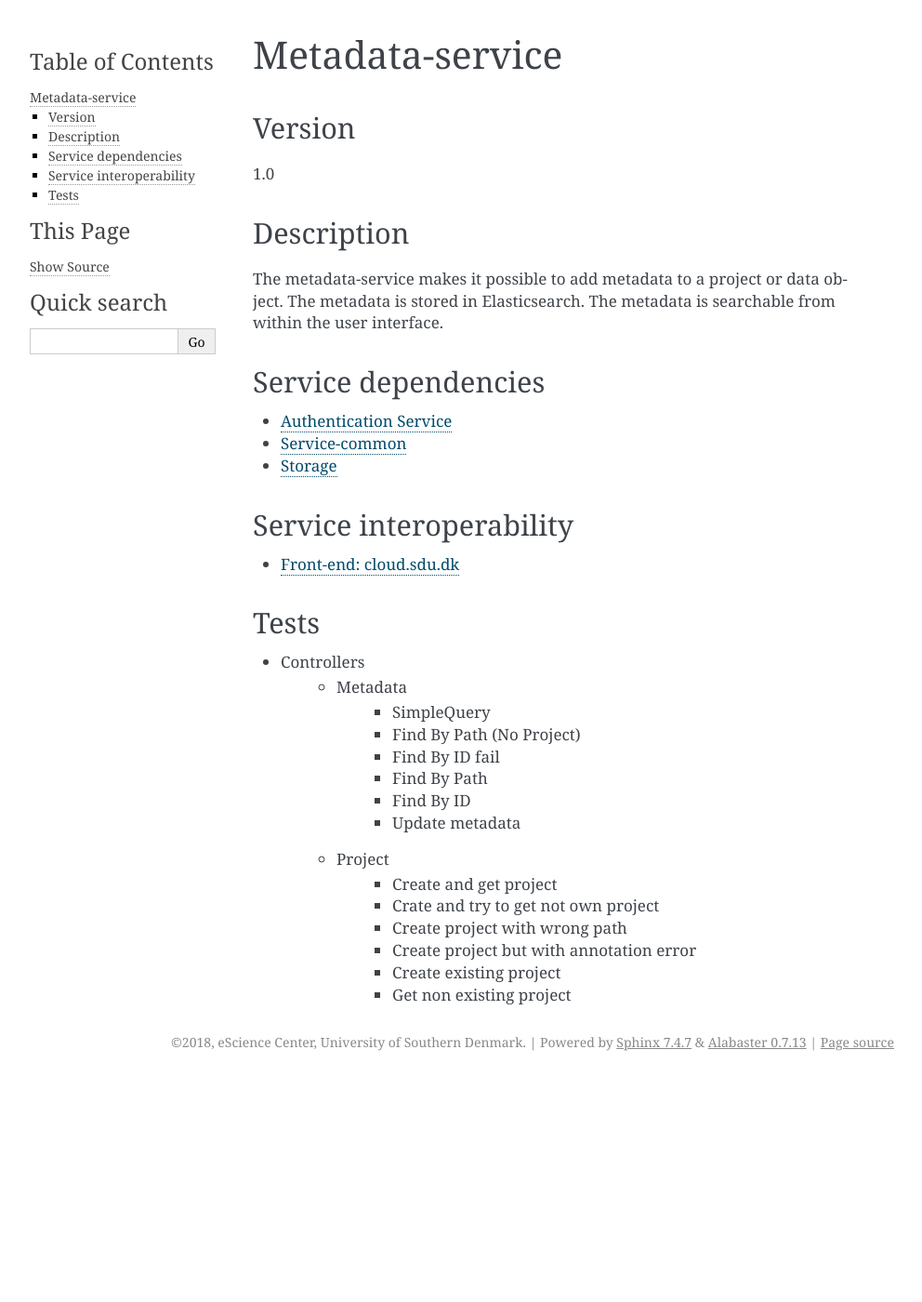
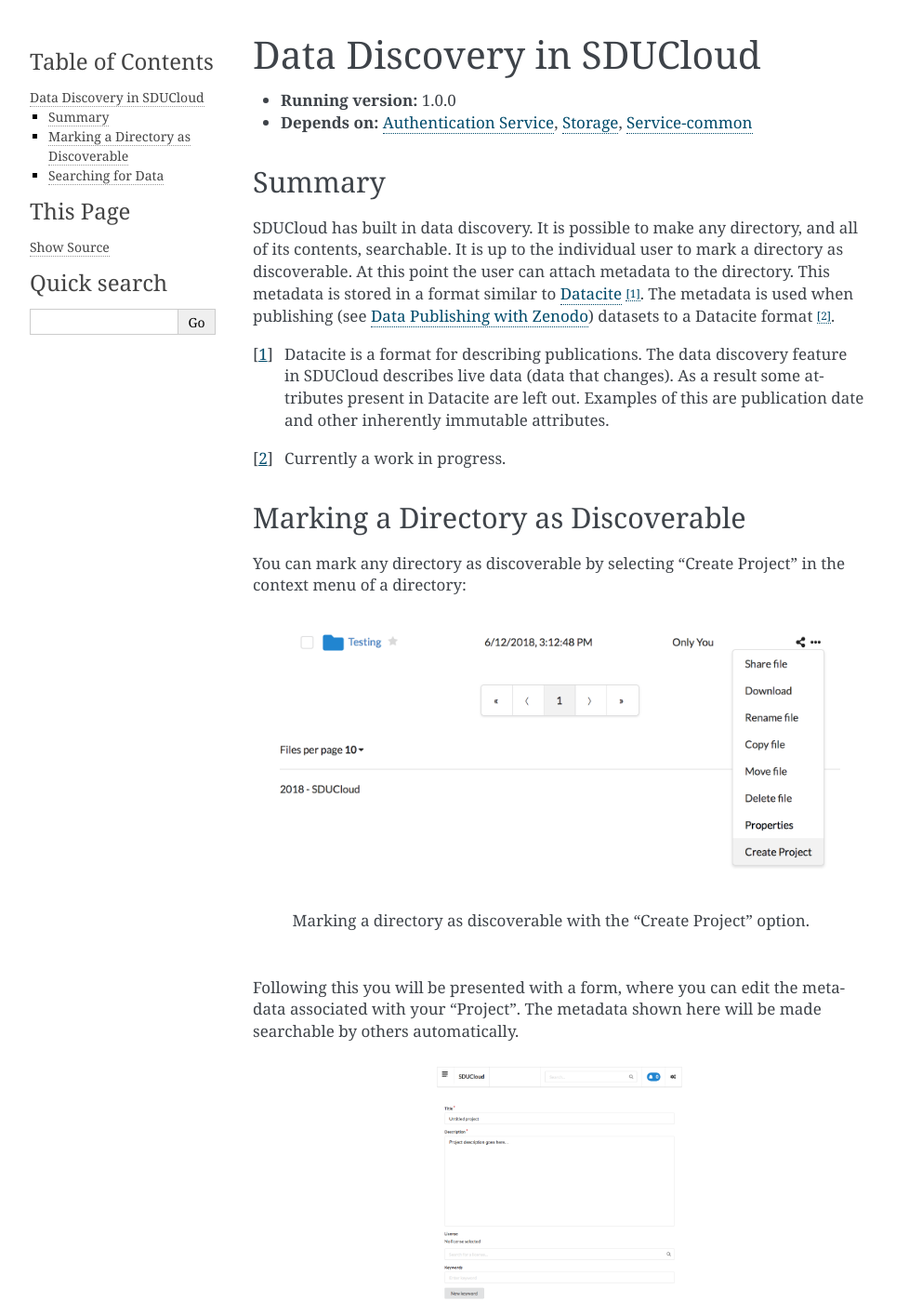
Before and after one commit to SDU-eScience/SDUCloudDoc, a Sphinx documentation site: the page built from docs/source/metadata-service.rst, in a window 1280 px wide and 1400 px high. Shown: the whole window at 93% size, without its empty margins (148-1140 px from the left). Built offline with Sphinx 7.4.7, drawn with Linux system fonts in a browser that asks for light colours; some of the changed text lies outside the part shown.

Commit message:
Data discovery section

```diff
--- a/docs/source/metadata-service.rst
+++ b/docs/source/metadata-service.rst
@@ -1,44 +1,77 @@
 .. _Metadata-service:
 
-Metadata-service
-================
+Data Discovery in SDUCloud
+================================================================================
 
-Version
--------
+* **Running version:** 1.0.0
+* **Depends on:** :ref:`auth-service`, :ref:`storage-service`,
+  :ref:`service-common`
 
-1.0
+Summary
+--------------------------------------------------------------------------------
 
-Description
------------
+SDUCloud has built in data discovery. It is possible to make any directory,
+and all of its contents, searchable. It is up to the individual user to mark
+a directory as discoverable. At this point the user can attach metadata to
+the directory. This metadata is stored in a format similar to Datacite_ [#]_.
+The metadata is used when publishing (see :ref:`zenodo-service`) datasets to
+a Datacite format [#]_.
 
-The metadata-service makes it possible to add metadata to a project or data object. The metadata is stored in Elasticsearch. The metadata is searchable from within the user interface.
 
-Service dependencies
-------------------------
+.. _Datacite: https://www.datacite.org/
 
-* :ref:`Auth-service`
-* :ref:`Service-common`
-* :ref:`Storage-service`
+.. [#] Datacite is a format for describing publications. The data discovery
+   feature in SDUCloud describes live data (data that changes). As a result
+   some attributes present in Datacite are left out.  Examples of
+   this are publication date and other inherently immutable attributes.
 
-Service interoperability
-------------------------
+.. [#] Currently a work in progress.
 
-* :ref:`Frontend-web`
+Marking a Directory as Discoverable
+--------------------------------------------------------------------------------
 
-Tests
-------------------------
-- Controllers
-	- Metadata
-		- SimpleQuery
-		- Find By Path (No Project)
-		- Find By ID fail
-		- Find By Path
-		- Find By ID
-		- Update metadata
-	- Project
-		- Create and get project
-		- Crate and try to get not own project
-		- Create project with wrong path
-		- Create project but with annotation error
-		- Create existing project
-		- Get non existing project
+You can mark any directory as discoverable by selecting "Create Project" in
+the context menu of a directory:
+
+.. figure:: images/metadata-discovery-create.png
+   :align: center
+
+   Marking a directory as discoverable with the "Create Project" option.
+
+Following this you will be presented with a form, where you can edit the
+metadata associated with your "Project". The metadata shown here will be made
+searchable by others automatically.
+
+.. figure:: images/metadata-discovery-edit.png
+   :align: center
+   :height: 600px
+   :target: _images/metadata-discovery-edit.png
+
+   Editing the metadata of a project. Accessible by clicking "Edit" in the
+   Actions pane of a project.
+
+Searching for Data
+--------------------------------------------------------------------------------
+
+It is possible to search for data at any point by accessing the "Search
+|search-icon|" action at the top of the page.
+
+From here we can search, and the data from the complete metadata document will
+be searched for any matches. You will be presented with a list of results:
+
+.. figure:: images/metadata-discovery-search.png
+   :align: center
+
+   Data discovery search results
+
+It is possible to click any of the results for a more complete description
+of the data.
+
+.. figure:: images/metadata-discovery-view.png
+   :align: center
+
+   Details for a project
+
+.. |search-icon| image:: images/icons/search.svg
+   :height: 16px
+   :target: https://cloud.sdu.dk/app/metadata/search/query
```
Also changed, not shown: docs/source/security.rst (+28 -9 lines), docs/source/images/metadata-discovery-create.png (added), docs/source/images/metadata-discovery-edit.png (added), docs/source/images/metadata-discovery-search.png (added), docs/source/images/metadata-discovery-view.png (added).
